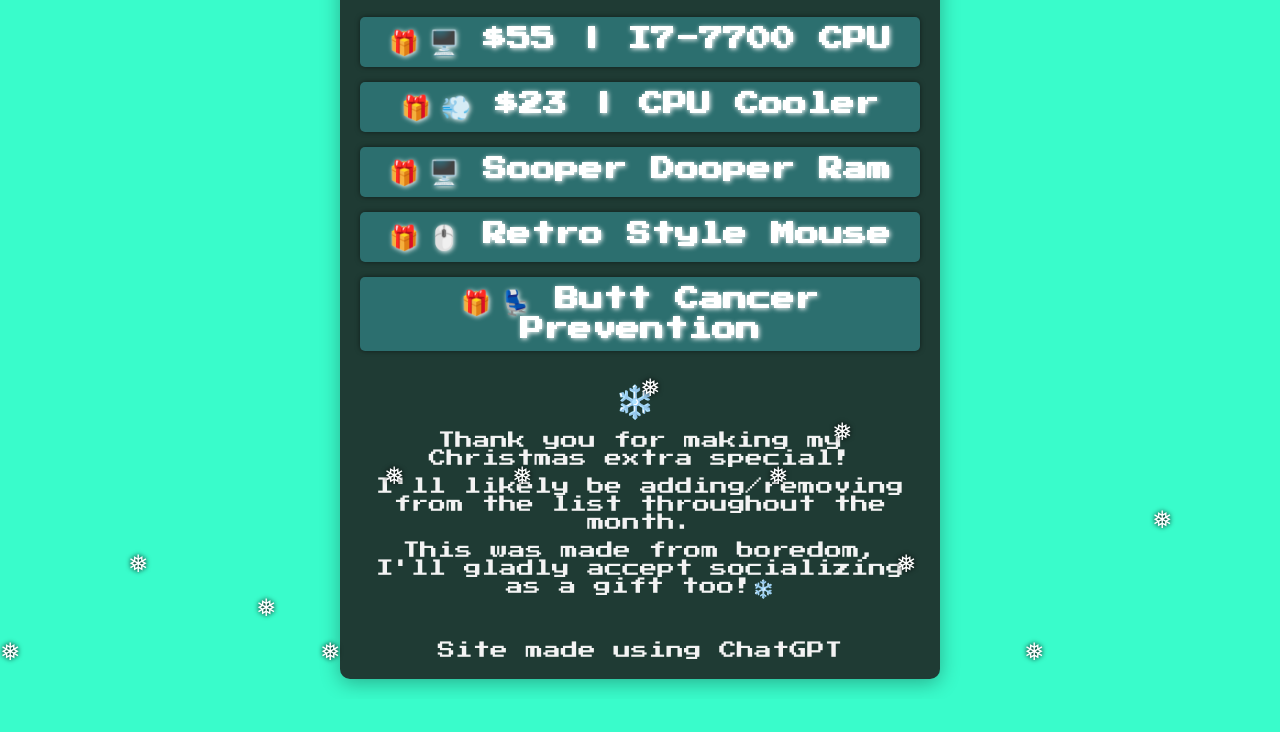
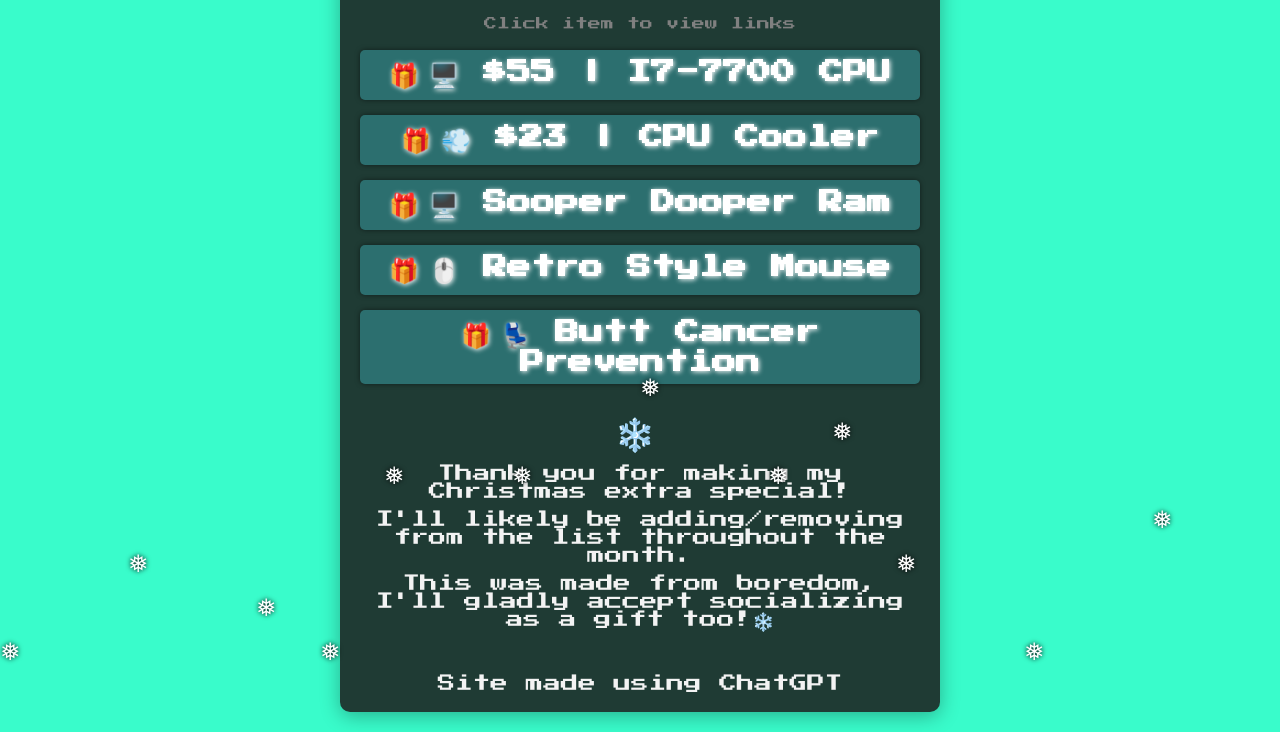
Before and after one commit to quintin-k/quintin-k.github.io, a plain HTML site: page index.html in a window 1280 px wide. Shown: the part 164-896 px from the top of the page. Before the commit the page ends 863 px from the top, so only its background shows below. Drawn offline with Linux system fonts and the light colour scheme.

Commit message:
Added information mentioning links

```diff
--- a/index.html
+++ b/index.html
@@ -163,6 +163,7 @@
         <header>
             <h1>My Christmas Wishlist</h1>
             <p>Ho ho ho! Here's a list of some things I'd love this holiday season!</p>
+            <p style=" font-size: small; color: gray;">Click item to view links</p>
         </header>
 
         <section class="wishlist">
```
